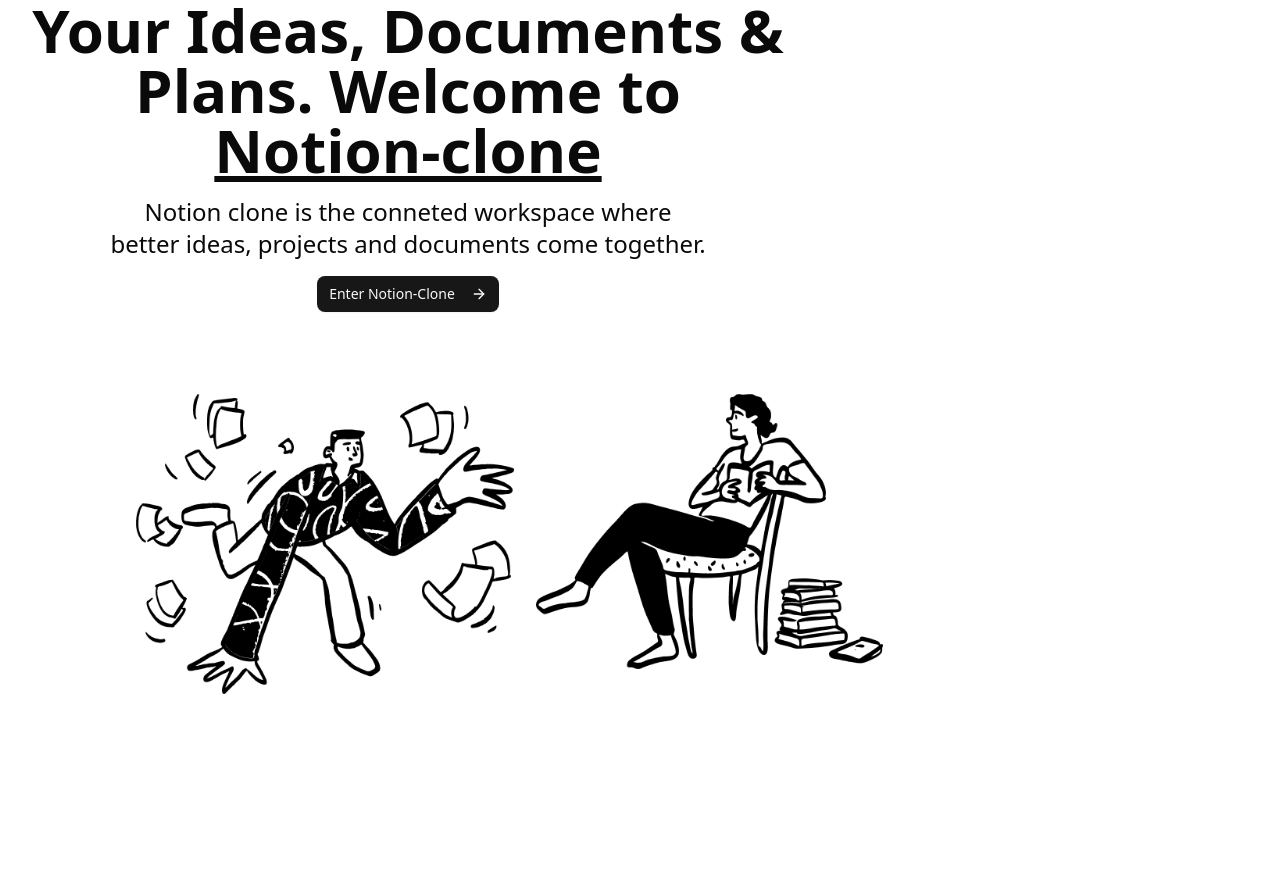
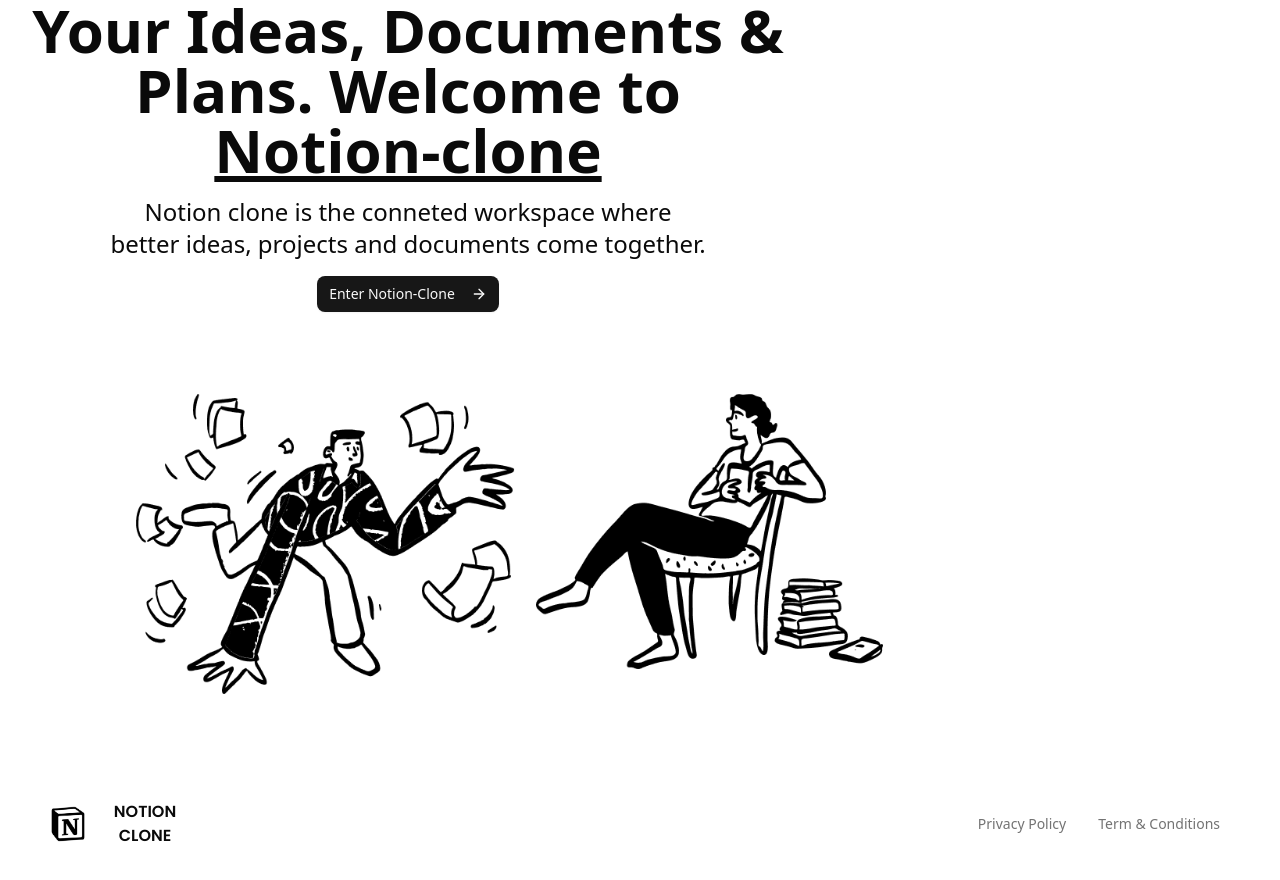
Before and after one commit to vikasthakur897/notion-clone, a Next.js app: page / in a window 1280 px wide. Shown: the top 880 px of the page. Before the commit the page ends 800 px from the top, so only its background shows below. Built offline with nearby package versions, Linux system fonts and the light colour scheme.

Commit message:
Add footer in the application

```diff
--- /dev/null
+++ b/app/(marketing)/_components/footer.tsx
@@ -0,0 +1,19 @@
+import { Button } from "@/components/ui/button"
+import { Logo } from "./logo"
+
+export const Footer = () => {
+    return (
+        <div className="flex items-center w-full p-6 bg-background z-50">
+            <Logo />
+            <div className="md:ml-auto w-full justify-between
+            md:justify-end flex items-center gap-x-2
+            text-muted-foreground">
+                <Button variant="ghost" size="sm">
+                    Privacy Policy
+                </Button>
+                <Button variant="ghost" size="sm">
+                    Term & Conditions </Button>
+            </div>
+        </div>
+    )
+}
--- /dev/null
+++ b/app/(marketing)/_components/logo.tsx
@@ -0,0 +1,27 @@
+import Image from 'next/image';
+import { Poppins } from 'next/font/google';
+
+import { cn } from '@/lib/utils';
+
+const font = Poppins({
+    subsets: ["latin"],
+    weight: ["400", "600"],
+});
+
+export const Logo = () => {
+    return(
+        <div className="hidden md:flex items-center gap-x-2">
+            <Image
+            src="/notion-app-logo.jpg"
+            height="40"
+            width="40"
+            alt="logo" />
+
+            <p className={ cn("font-semibold",
+                font.className
+            )}>
+                NOTION CLONE
+            </p>
+        </div>
+    )
+}
--- a/app/(marketing)/page.tsx
+++ b/app/(marketing)/page.tsx
@@ -1,3 +1,4 @@
+import { Footer } from "./_components/footer";
 import { Heading } from "./_components/heading";
 import { Heroes } from "./_components/heroes";
 
@@ -7,6 +8,7 @@
     <div className="flex flex-col item-center justify-center md:justify-start text-center gap-y-8 flex-1 px-6 pb-10">
       <Heading />
       <Heroes />
+      <Footer />
     </div>
   </div>
   );
```
